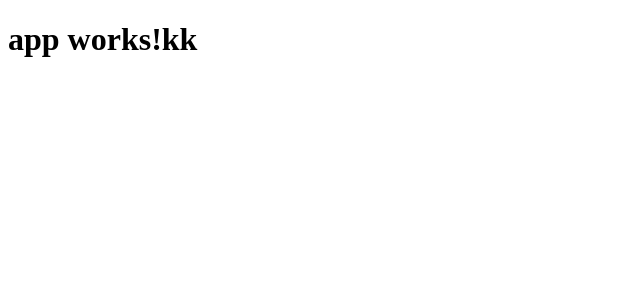
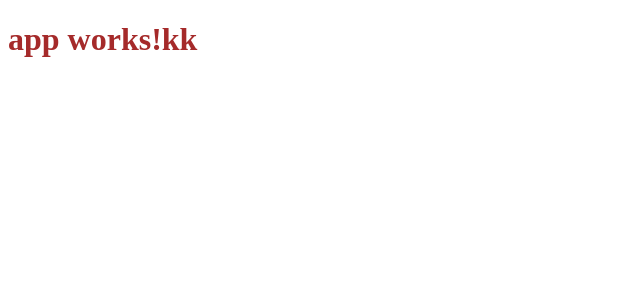
Before and after one commit to wangxuxue/mywebsite, an Angular app: page / in a window 1280 px wide. Shown: the top 300 px of the page, without its empty margins (0-640 px from the left). Built offline with nearby package versions, Linux system fonts and the light colour scheme.

Commit message:
测试111

```diff
--- a/src/app/app.component.css
+++ b/src/app/app.component.css
@@ -0,0 +1,3 @@
+h1 {
+    color: brown;
+}
```
